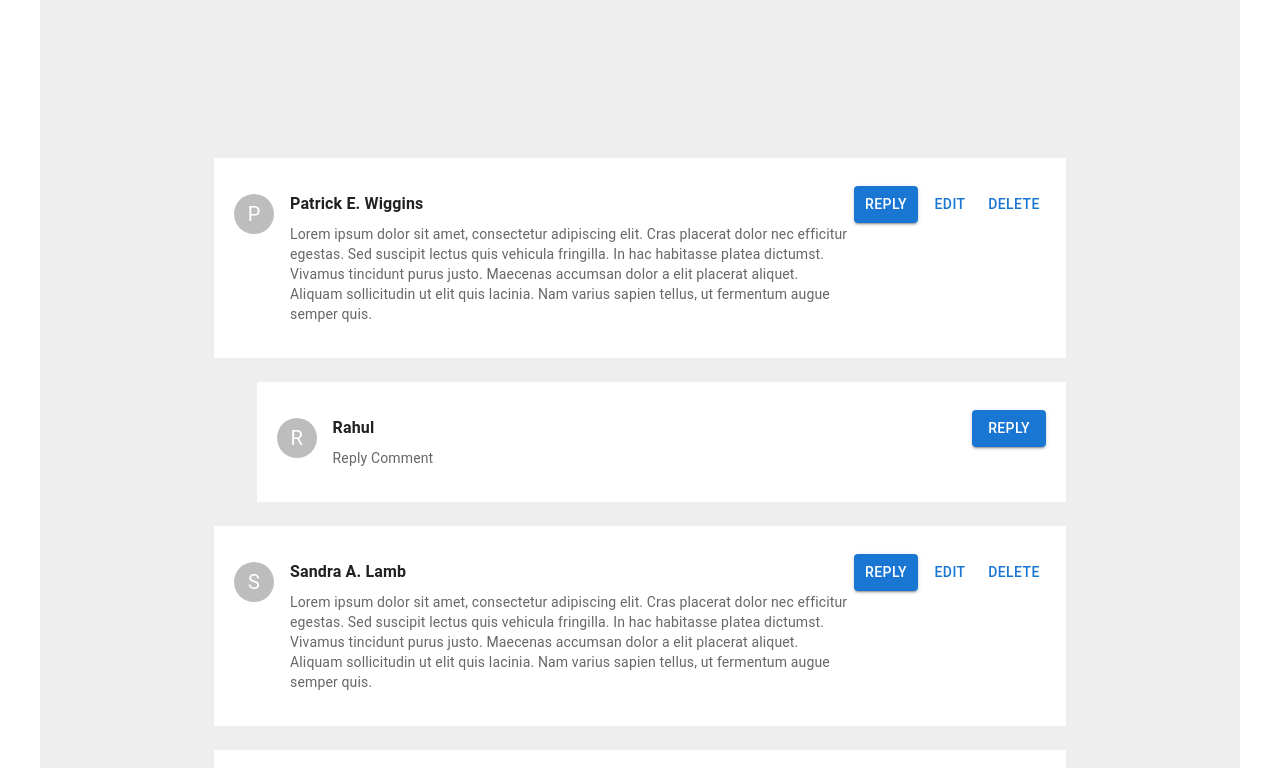
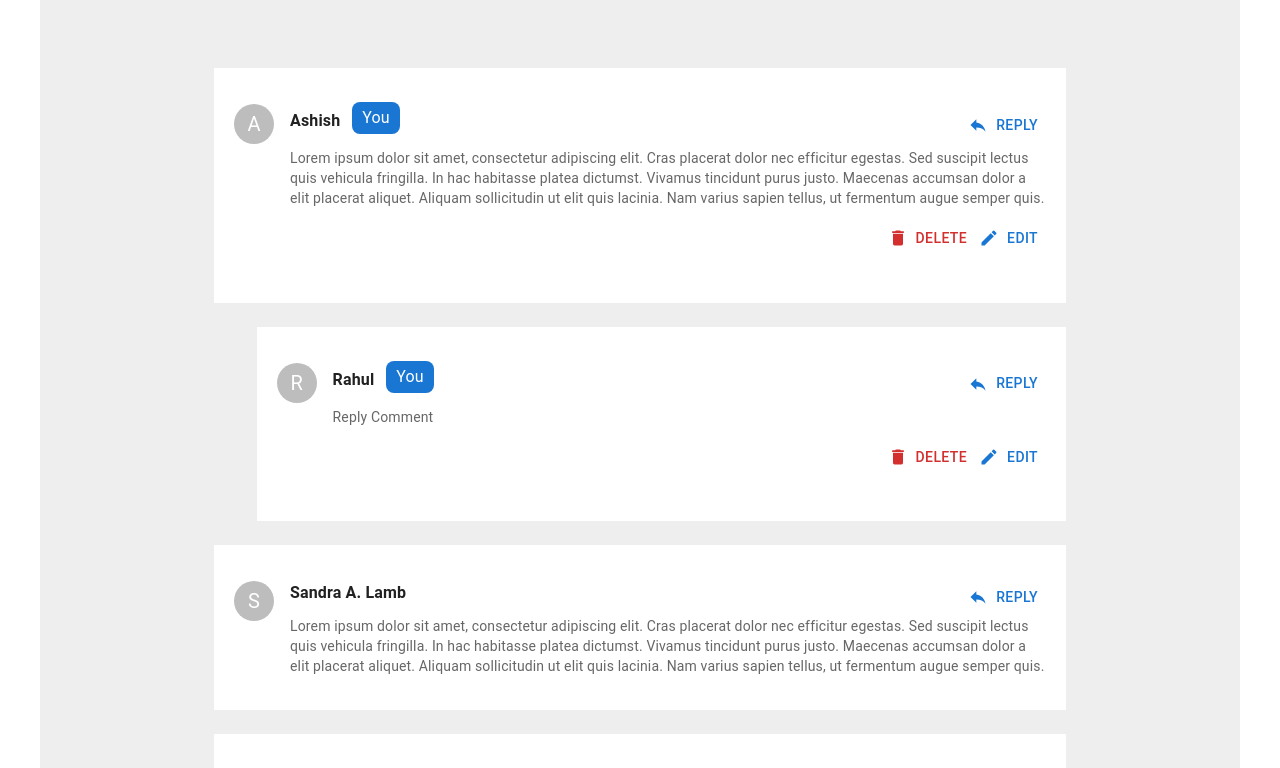
Before and after one commit to Ashish-21/AC_FosforLTIHakacthon, a React (Create React App) app: page / in a window 1280 px wide. Shown: the top 768 px of the page. Built offline with nearby package versions, Linux system fonts and the light colour scheme.

Commit message:
Applying Styles from Mockup

```diff
--- a/package.json
+++ b/package.json
@@ -5,6 +5,7 @@
   "dependencies": {
     "@emotion/react": "^11.9.3",
     "@emotion/styled": "^11.9.3",
+    "@mui/icons-material": "^5.8.4",
     "@mui/material": "^5.9.1",
     "@testing-library/jest-dom": "^5.16.4",
     "@testing-library/react": "^13.3.0",
--- a/src/Components/CommentSection/Comment.tsx
+++ b/src/Components/CommentSection/Comment.tsx
@@ -1,16 +1,23 @@
 import React from "react";
 import ListItem, { ListItemProps } from "@mui/material/ListItem";
-import Divider from "@mui/material/Divider";
 import ListItemText from "@mui/material/ListItemText";
 import ListItemAvatar from "@mui/material/ListItemAvatar";
 import Avatar from "@mui/material/Avatar";
-import Typography from "@mui/material/Typography";
+import Typography, { TypographyProps } from "@mui/material/Typography";
 import { CommentModel } from "../../Models/DataModels";
 import CommentActions from "./CommentActions";
 import CommentBox from "./CommentBox";
+import Box from "@mui/material/Box";
+import { BoxProps } from "@mui/system";
+import Button from "@mui/material/Button";
+import ReplyIcon from "@mui/icons-material/Reply";
 
 interface CommentStyles {
   listItemStyles?: ListItemProps;
+  commentActionContainer?: BoxProps;
+  userNameContainer?: BoxProps;
+  currentUserTypography?: TypographyProps;
+  userNameBox?: BoxProps;
 }
 
 const commentStyles: CommentStyles = {
@@ -19,6 +26,36 @@ const commentStyles: CommentStyles = {
       marginBottom: "24px",
       background: "#fff",
       padding: "28px 20px",
+    },
+  },
+  commentActionContainer: {
+    sx: {
+      padding: "12px 0px",
+      display: "flex",
+      justifyContent: "flex-end",
+    },
+  },
+  userNameContainer: {
+    sx: {
+      display: "flex",
+      alignItems: "center",
+    },
+  },
+  userNameBox: {
+    sx: {
+      display: "flex",
+      justifyContent: "space-between",
+      alignItems: "center",
+    },
+  },
+  currentUserTypography: {
+    sx: {
+      background: "#1976d2",
+      color: "#fff",
+      borderRadius: "8px",
+      padding: "4px 10px",
+      marginLeft: "12px",
+      marginBottom: "14px",
     },
   },
 };
@@ -76,6 +113,8 @@ function Comment({
         <ListItemText
           primary={
             <React.Fragment>
+              <Box {...styles.userNameBox}>
+                <Box {...styles.userNameContainer}>
                   <Typography
                     variant="body1"
                     color="text.primary"
@@ -84,6 +123,24 @@ function Comment({
                   >
                     {commentData.userName}
                   </Typography>
+                  {canEditORDelete ? (
+                    <Typography {...styles.currentUserTypography}>
+                      You
+                    </Typography>
+                  ) : null}
+                </Box>
+                {canReply ? (
+                  <Button
+                    variant="text"
+                    startIcon={<ReplyIcon />}
+                    onClick={() =>
+                      setCurrentComment({ id: commentData.id, mode: "reply" })
+                    }
+                  >
+                    Reply
+                  </Button>
+                ) : null}
+              </Box>
             </React.Fragment>
           }
           secondary={
@@ -93,15 +150,19 @@ function Comment({
                   {commentData.commentText}
                 </Typography>
               ) : null}
-            </React.Fragment>
-          }
-        />
+              {canEditORDelete ? (
+                <Box {...styles.commentActionContainer}>
                   <CommentActions
                     canEditORDelete={canEditORDelete}
                     isReply={canReply}
                     commentId={commentData.id}
                     deleteCommentHandler={deleteCommentHandler}
                     setCurrentComment={setCurrentComment}
+                  />
+                </Box>
+              ) : null}
+            </React.Fragment>
+          }
         />
       </ListItem>
       {modeOfReplyAction ? (
--- a/src/Components/CommentSection/CommentActions.tsx
+++ b/src/Components/CommentSection/CommentActions.tsx
@@ -1,5 +1,7 @@
 import React from "react";
 import Button from "@mui/material/Button";
+import DeleteIcon from "@mui/icons-material/Delete";
+import EditIcon from "@mui/icons-material/Edit";
 
 interface OwnProps {
   canEditORDelete: boolean;
@@ -20,25 +22,23 @@ function CommentActions({
 }: OwnProps) {
   return (
     <>
-      {isReply ? (
+      {canEditORDelete ? (
         <Button
-          variant="contained"
-          onClick={() => setCurrentComment({ id: commentId, mode: "reply" })}
+          variant="text"
+          onClick={() => deleteCommentHandler(commentId)}
+          startIcon={<DeleteIcon />}
+          color="error"
         >
-          Reply
+          Delete
         </Button>
       ) : null}
       {canEditORDelete ? (
         <Button
           variant="text"
           onClick={() => setCurrentComment({ id: commentId, mode: "edit" })}
+          startIcon={<EditIcon />}
         >
           Edit
-        </Button>
-      ) : null}
-      {canEditORDelete ? (
-        <Button variant="text" onClick={() => deleteCommentHandler(commentId)}>
-          Delete
         </Button>
       ) : null}
     </>
--- a/src/Pages/CommentsPage.tsx
+++ b/src/Pages/CommentsPage.tsx
@@ -9,7 +9,7 @@ interface CommentsPageStyles {
 const commentsPageStyles: CommentsPageStyles = {
   containerStyles: {
     sx: {
-      padding: "150px 0px",
+      padding: "60px 0px",
       background: "#eeeeee",
     },
   },
--- a/src/Services/CommentsService/CommentsApi.ts
+++ b/src/Services/CommentsService/CommentsApi.ts
@@ -11,7 +11,7 @@ export const getUserComments = async () => {
       postID: "1",
       parentId: null,
       userID: "12",
-      userName: "Patrick E. Wiggins",
+      userName: "Ashish",
     },
     {
       id: "2",
@@ -22,7 +22,7 @@ export const getUserComments = async () => {
       postID: "1",
       parentId: null,
       userName: "Sandra A. Lamb",
-      userID: "12",
+      userID: "122",
     },
     {
       id: "3",
@@ -32,18 +32,19 @@ export const getUserComments = async () => {
       postID: "1",
       parentId: "1",
       userName: "Rahul",
-      userID: "24",
+      userID: "12",
       isReply: true,
     },
     {
       id: "4",
-      commentText: "Third  Comment",
+      commentText:
+        "Lorem ipsum dolor sit amet, consectetur adipiscing elit. Cras placerat dolor nec efficitur egestas. Sed suscipit lectus quis vehicula fringilla. In hac habitasse platea dictumst. Vivamus tincidunt purus justo. Maecenas accumsan dolor a elit placerat aliquet. Aliquam sollicitudin ut elit quis lacinia. Nam varius sapien tellus, ut fermentum augue semper quis.",
       createdAt: "2022-07-23T10:10:42.619Z",
       score: 5,
       postID: "1",
       parentId: null,
-      userName: "Ashish",
-      userID: "12",
+      userName: "Pattrick E. Wiggins",
+      userID: "123",
     },
   ];
 };
```
Lines whose indentation alone changed are shown as unchanged.
